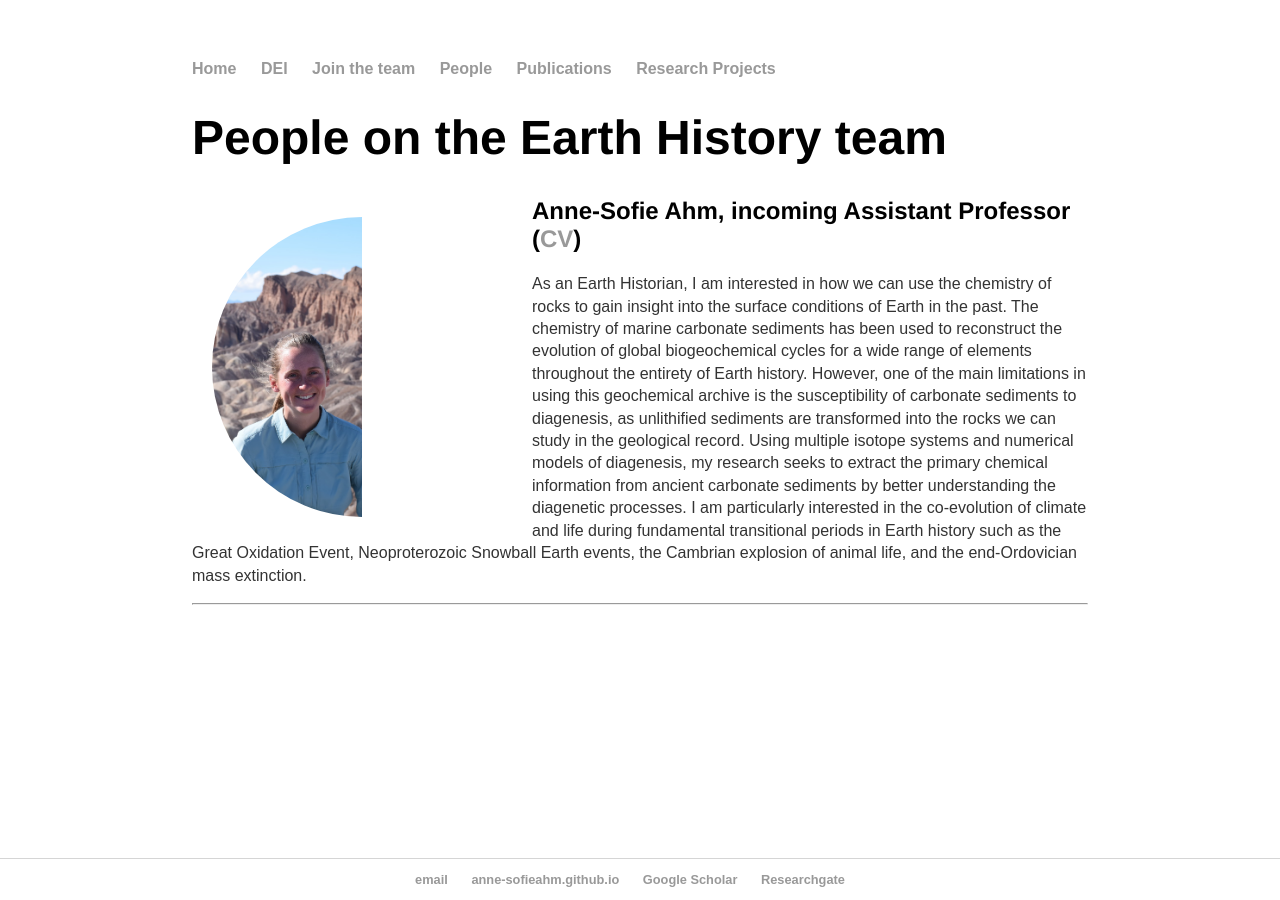
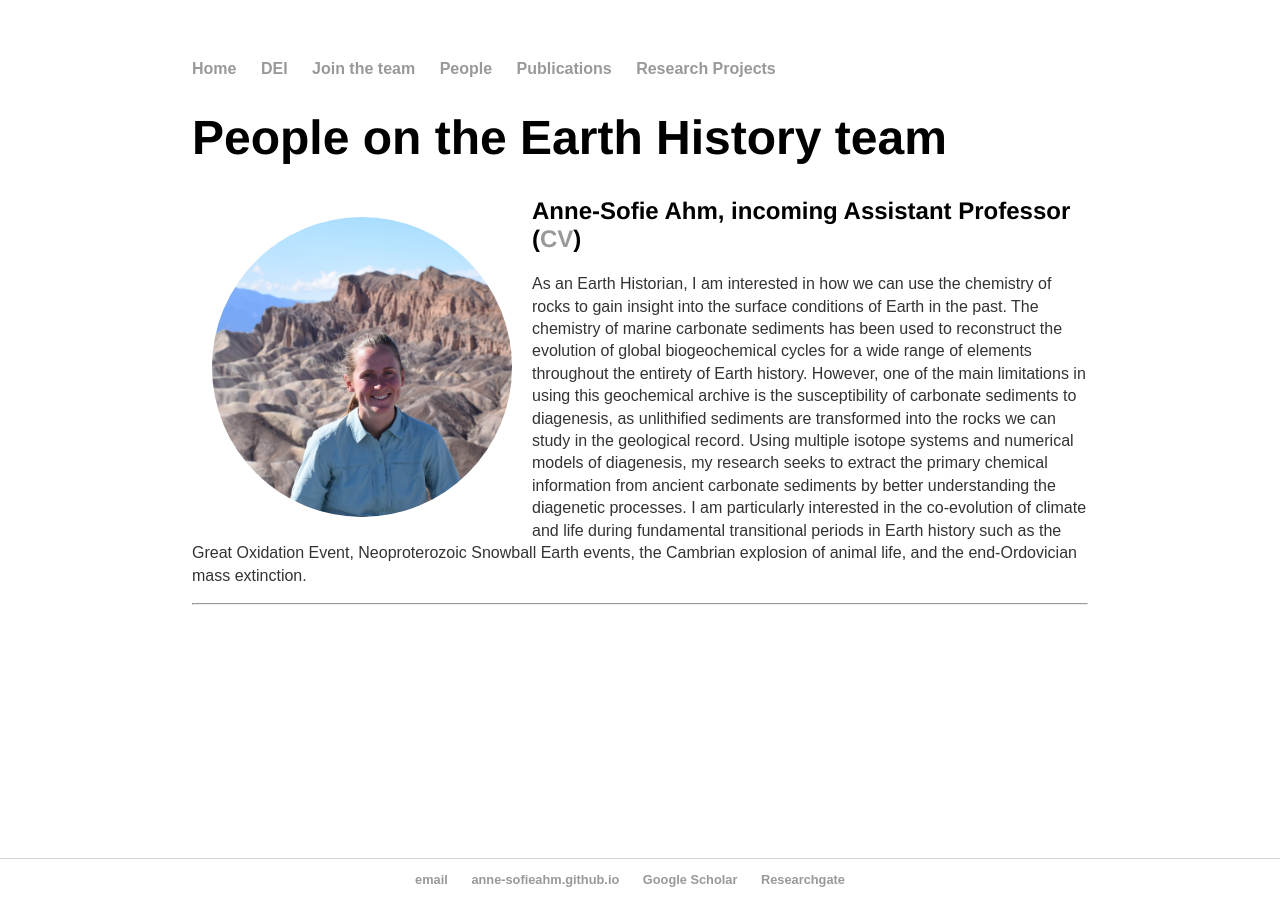
Before and after one commit to Anne-SofieAhm/Anne-SofieAhm.github.io, a Jekyll site: the page built from people/index.html, in a window 1280 px wide. Built offline with Jekyll 4.4.1, drawn with Linux system fonts in a browser that asks for light colours.

Commit message:
Update index.html

```diff
--- a/people/index.html
+++ b/people/index.html
@@ -4,7 +4,7 @@ title: People on the Earth History team
 ---
 
 <h1>{{ page.title }}</h1>
-<div class='holder'>
+<div style='display:inline;'>
 
 <div class='rounded'>
 <img src="DSC_0423.JPG">
```
